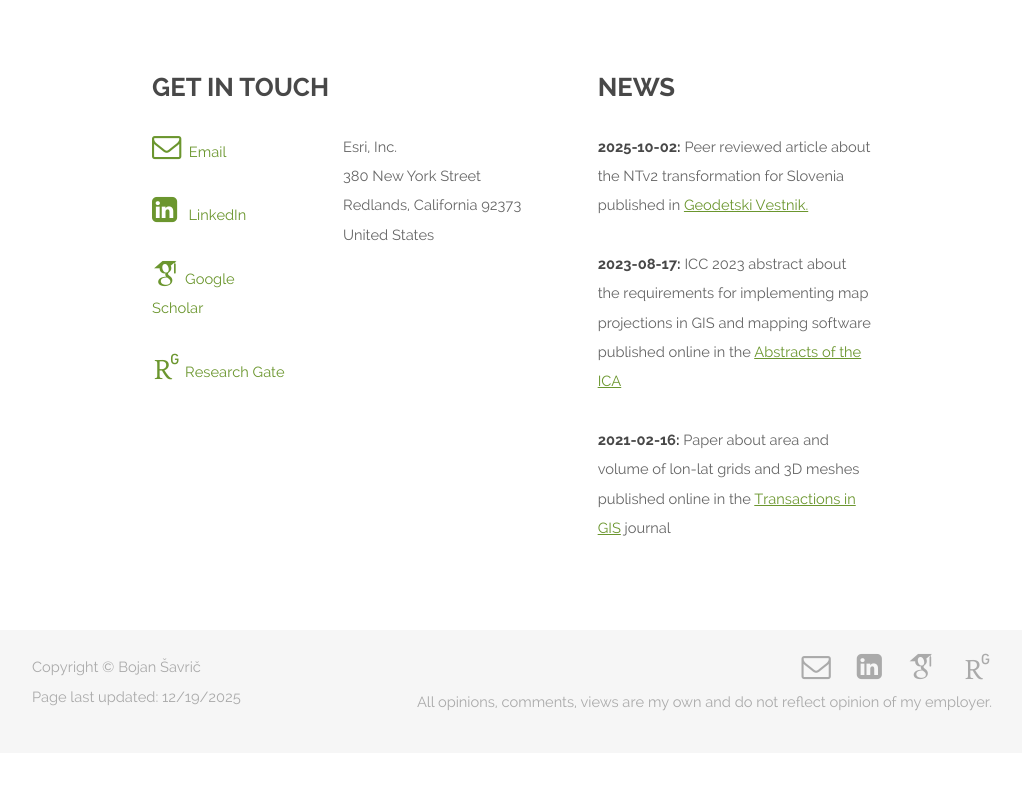
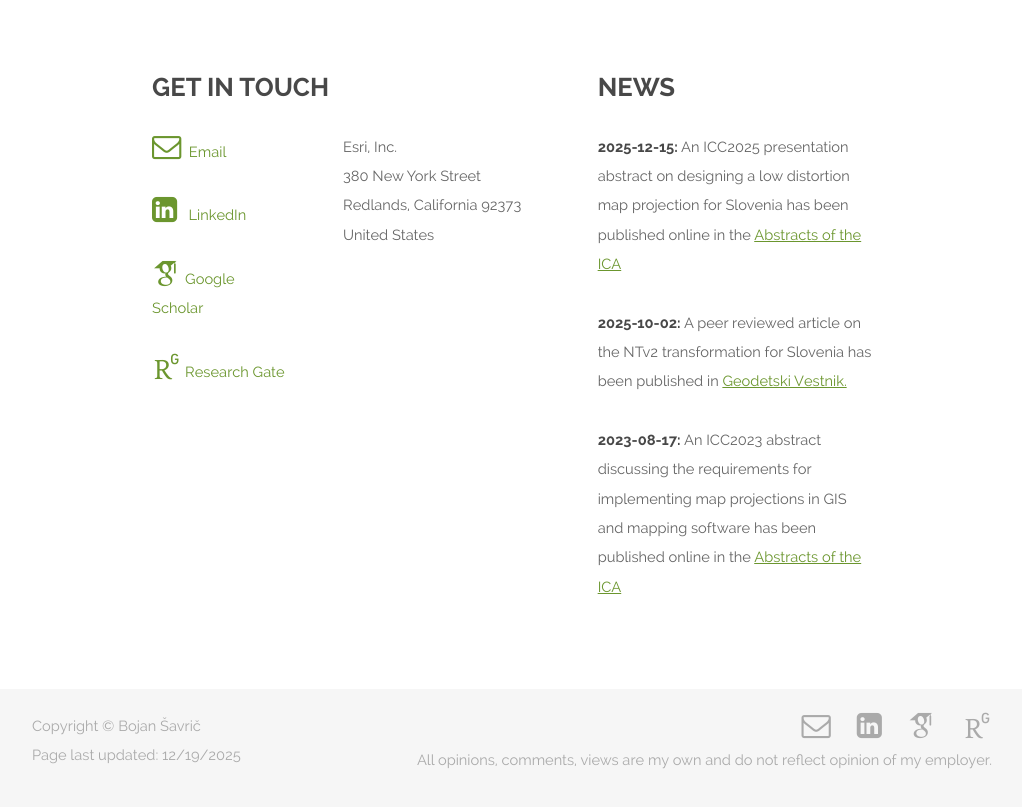
Before and after one commit to beuan/beuan.github.io, a plain HTML site: page index.html in a window 1280 px wide. Shown: the part 1080-1887 px from the top of the page, without its empty margins (128-1150 px from the left). Before the commit the page ends 1833 px from the top, so only its background shows below. Drawn offline with Linux system fonts and the light colour scheme; files whose address does not match are found by name.

Commit message:
Publication update

```diff
--- a/index.html
+++ b/index.html
@@ -110,10 +110,11 @@
 						<p>Esri, Inc.</br>380 New York Street</br>Redlands, California 92373</br>United States</p>
 					</div>
 					<div class="5u$ 12u$(medium)">
-					    <p><b>2025-10-02:</b> Peer reviewed article about the NTv2 transformation for Slovenia published in <a href="https://www.geodetski-vestnik.com/en/clanek/10.15292/geodetski-vestnik.2025.03.316-327">Geodetski Vestnik.</a></p>
-					    <p><b>2023-08-17:</b> ICC 2023 abstract about the requirements for implementing map projections in GIS and mapping software published online in the <a href="https://doi.org/10.5194/ica-abs-6-221-2023">Abstracts of the ICA</a></p>
+					    <p><b>2025-12-15:</b> An ICC2025 presentation abstract on designing a low distortion map projection for Slovenia has been published online in the <a href="https://doi.org/10.5194/ica-abs-10-249-2025">Abstracts of the ICA</a></p>
+					    <p><b>2025-10-02:</b> A peer reviewed article on the NTv2 transformation for Slovenia has been published in <a href="https://www.geodetski-vestnik.com/en/clanek/10.15292/geodetski-vestnik.2025.03.316-327">Geodetski Vestnik.</a></p>
+					    <p><b>2023-08-17:</b> An ICC2023 abstract discussing the requirements for implementing map projections in GIS and mapping software has been published online in the <a href="https://doi.org/10.5194/ica-abs-6-221-2023">Abstracts of the ICA</a></p>
+					    <!-- News history
 					    <p><b>2021-02-16:</b> Paper about area and volume of lon-lat grids and 3D meshes published online in the <a href="https://doi.org/10.1111/tgis.12636">Transactions in GIS</a> journal</p>
-					    <!-- News history
 					    <p><b>2020-06-06:</b> <a href="https://projectionwizard.org/">Projection Wizard v-2.0</a> is now live and the source code has been moved to <a href="https://github.com/ProjectionWizard/projectionwizard.github.io">GitHub</a></p>
 						<p><b>2019-06-12:</b> The <a href="projections.html#EEp">Equal Earth</a> projection featured in <a href="http://www.ams.org/publicoutreach/mathmoments/mm143-equal-earth-podcast">Mathematical Moments</a> by <a href="https://www.ams.org/home/page">AMS</a>
 					    <p><b>2019-02-22:</b> The <a href="projections.html#EEp">Equal Earth</a> projection featured in <a href="https://www.esri.com/about/newsroom/arcuser/equal-earth/">ArcUser Winter 2019 issue</a></p>
```
Also changed, not shown: publications.html (+1 -1 lines).
